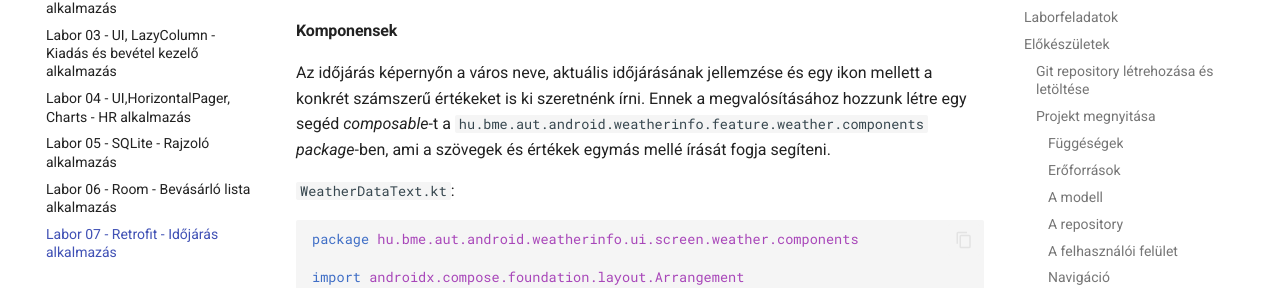
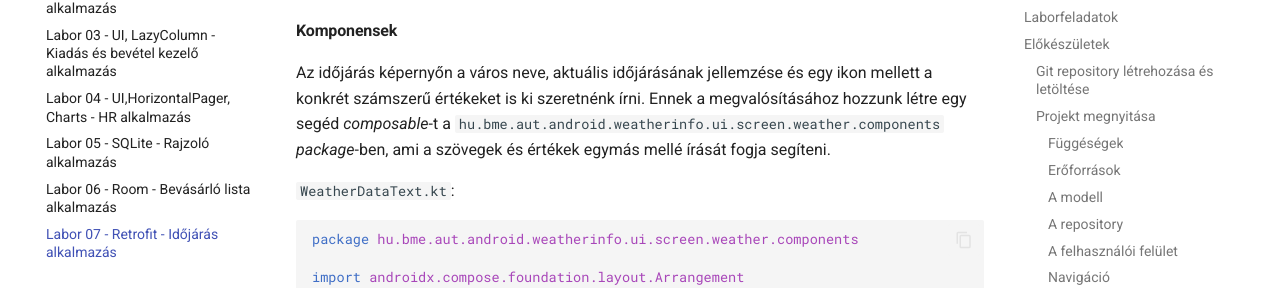
Before and after one commit to VIAUAD02/laborok, an MkDocs documentation site: the page built from docs/laborok/07-android-network/index.md, in a window 1280 px wide and 900 px high, scrolled down 29934 px. Shown: the part 145-433 px from the top of the window. Built offline with MkDocs 1.6.1 and Material for MkDocs 9.7.7, drawn with Linux system fonts in a browser that asks for light colours; comment, search, counter and statistics services are not loaded.

Commit message:
2025 lab07: fix package name

```diff
--- a/docs/laborok/07-android-network/index.md
+++ b/docs/laborok/07-android-network/index.md
@@ -1454,7 +1454,7 @@ Látható, hogy a *getWeather* függvényben a `weatherRepository` *getWeather*
 
 #### Komponensek
 
-Az időjárás képernyőn a város neve, aktuális időjárásának jellemzése és egy ikon mellett a konkrét számszerű értékeket is ki szeretnénk írni. Ennek a megvalósításához hozzunk létre egy segéd *composable*-t a `hu.bme.aut.android.weatherinfo.feature.weather.components` *package*-ben, ami a szövegek és értékek egymás mellé írását fogja segíteni.
+Az időjárás képernyőn a város neve, aktuális időjárásának jellemzése és egy ikon mellett a konkrét számszerű értékeket is ki szeretnénk írni. Ennek a megvalósításához hozzunk létre egy segéd *composable*-t a `hu.bme.aut.android.weatherinfo.ui.screen.weather.components` *package*-ben, ami a szövegek és értékek egymás mellé írását fogja segíteni.
 
 `WeatherDataText.kt`:
 
```
